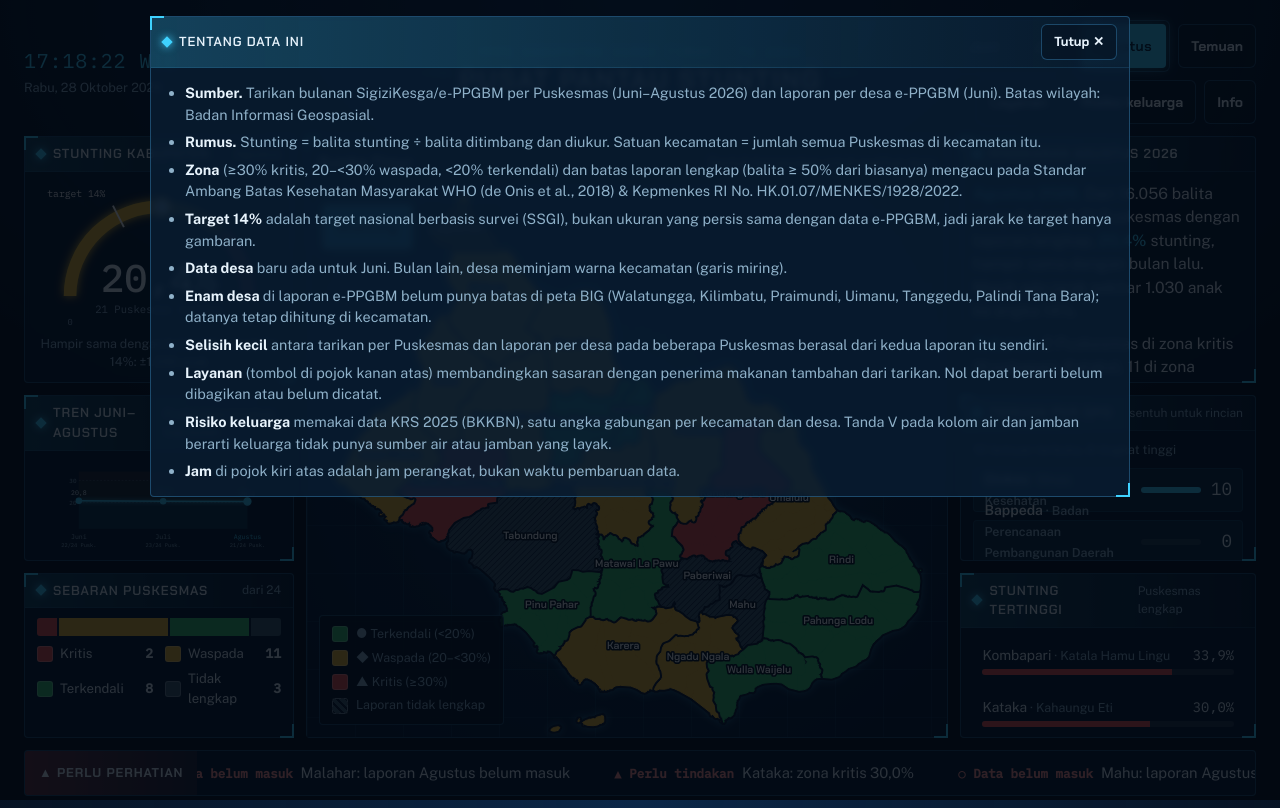
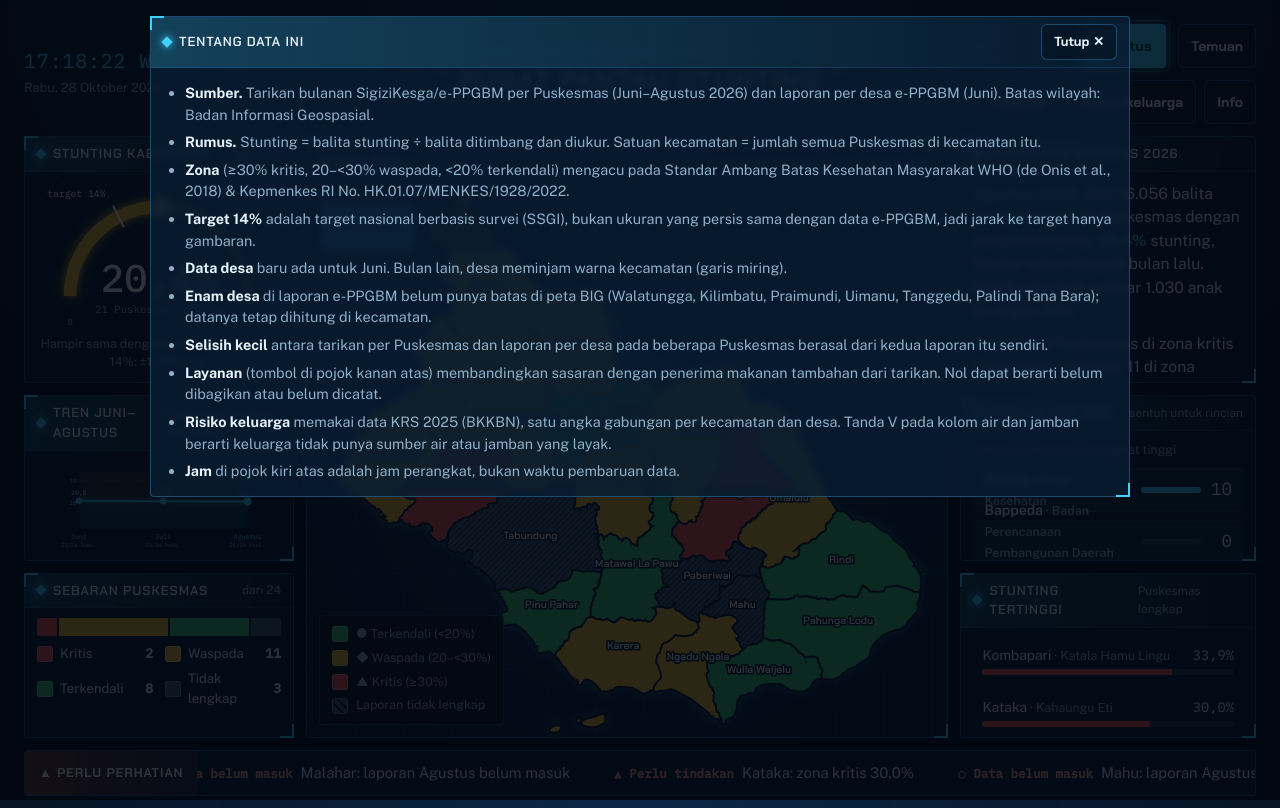
Before and after one commit to KawanBaikIndonesia/dashboard-stunting, a plain HTML site: page index.html in a window 1280 px wide. Both pictures are taken after a click on the button "Info". Drawn offline with nearby package versions, Linux system fonts and the light colour scheme.

Commit message:
Update index hapus laporan balita diatas 50%.html

```diff
--- a/index.html
+++ b/index.html
@@ -428,7 +428,7 @@ function openTemuan(opd){const m=cur.month,F=findings(m);
 function openAbout(){openOv('Tentang data ini',`<ul>
   <li><b>Sumber.</b> Tarikan bulanan SigiziKesga/e-PPGBM per Puskesmas (Juni–Agustus 2026) dan laporan per desa e-PPGBM (Juni). Batas wilayah: Badan Informasi Geospasial.</li>
   <li><b>Rumus.</b> Stunting = balita stunting ÷ balita ditimbang dan diukur. Satuan kecamatan = jumlah semua Puskesmas di kecamatan itu.</li>
-  <li><b>Zona</b> (≥30% kritis, 20–&lt;30% waspada, &lt;20% terkendali) dan batas laporan lengkap (balita ≥ 50% dari biasanya) mengacu pada Standar Ambang Batas Kesehatan Masyarakat WHO (de Onis et al., 2018) & Kepmenkes RI No. HK.01.07/MENKES/1928/2022.</li>
+  <li><b>Zona</b> (≥30% kritis, 20–&lt;30% waspada, &lt;20% terkendali) mengacu pada Standar Ambang Batas Kesehatan Masyarakat WHO (de Onis et al., 2018) & Kepmenkes RI No. HK.01.07/MENKES/1928/2022.</li>
   <li><b>Target ${TARGET}%</b> adalah target nasional berbasis survei (SSGI), bukan ukuran yang persis sama dengan data e-PPGBM, jadi jarak ke target hanya gambaran.</li>
   <li><b>Data desa</b> baru ada untuk Juni. Bulan lain, desa meminjam warna kecamatan (garis miring).</li>
   <li><b>Enam desa</b> di laporan e-PPGBM belum punya batas di peta BIG (Walatungga, Kilimbatu, Praimundi, Uimanu, Tanggedu, Palindi Tana Bara); datanya tetap dihitung di kecamatan.</li>
```
